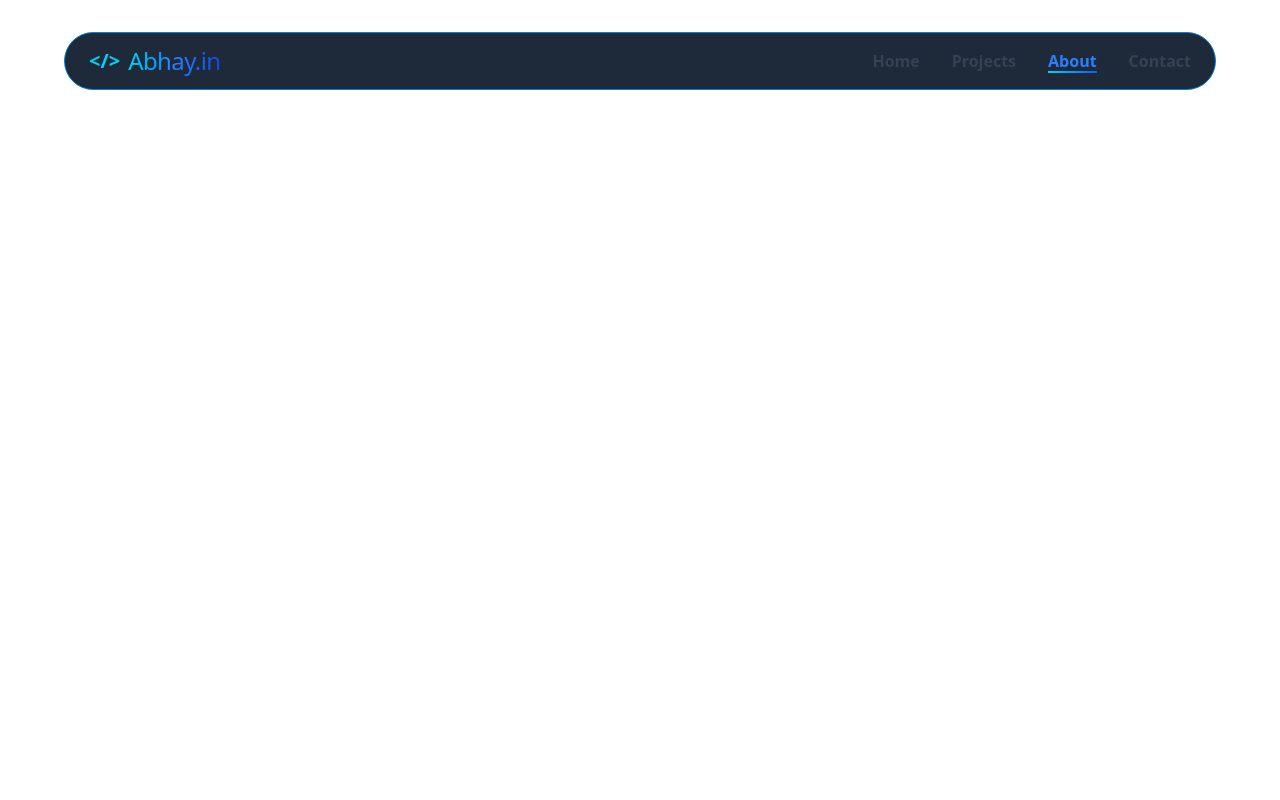
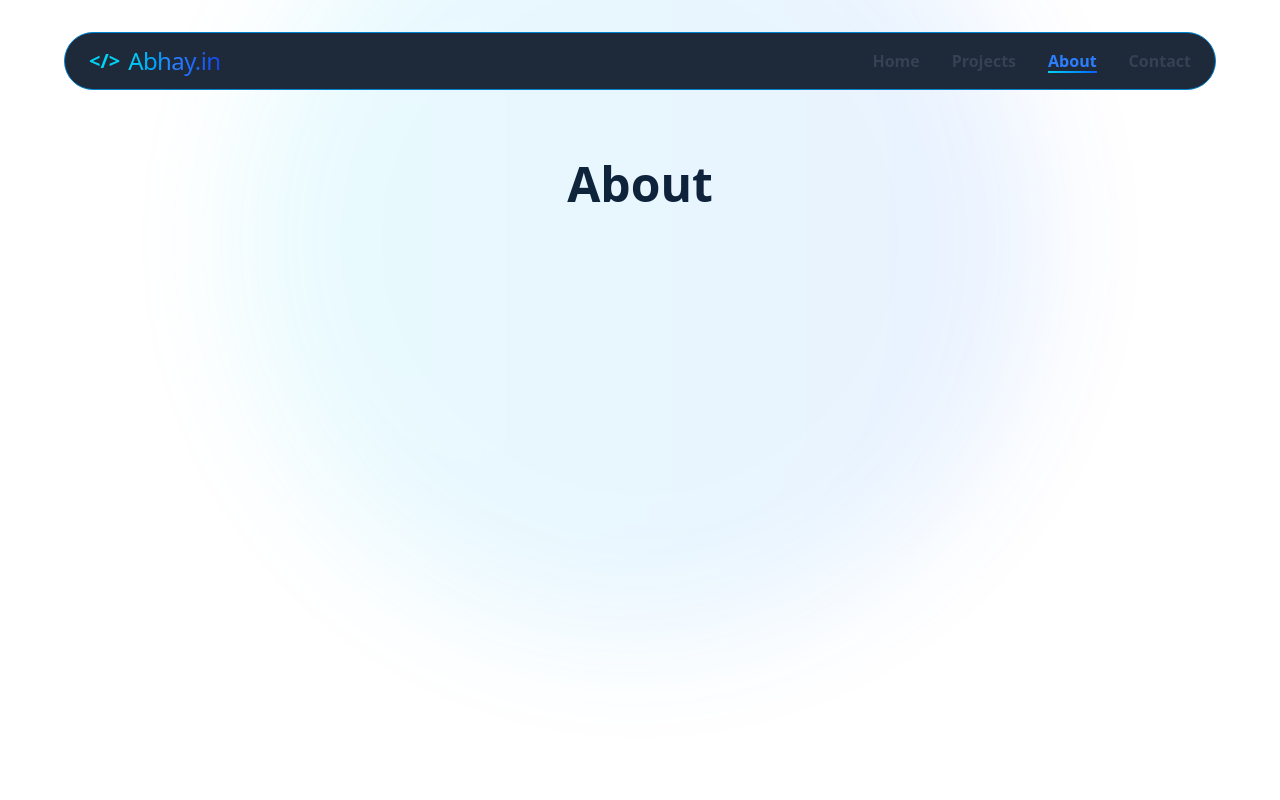
Before and after one commit to abhaydotcom/Portfolio, a React (Vite) app: page /about in a window 1280 px wide. Shown: the top 800 px of the page. Built offline with nearby package versions, Linux system fonts and the light colour scheme.

Commit message:
Makin some chaanges in files

```diff
--- a/src/pages/About.jsx
+++ b/src/pages/About.jsx
@@ -5,7 +5,13 @@ const About = () => {
     <div
     className="relative bg-white dark:bg-gray-900 text-gray-900 dark:text-gray-100 min-h-screen font-sans py-40 px-6 sm:px-12 lg:px-20  overflow-hidden "
     >
+       <div className="absolute inset-0 -z-10 pointer-events-none bg-linear-to-br from-blue-50 via-white to-cyan-50 dark:from-gray-900 dark:via-gray-900 dark:to-blue-950"></div>
+      <div className="absolute -top-40 left-1/2 -translate-x-1/2 w-[800px] h-[800px] pointer-events-none bg-linear-to-r from-cyan-400/30 to-blue-600/30 blur-3xl rounded-full opacity-30"></div>
 
+
+      <h1 className=' font-bold text-5xl text-center'>
+        About
+      </h1>
 
 
       </div>
--- a/src/pages/Projects.jsx
+++ b/src/pages/Projects.jsx
@@ -62,8 +62,8 @@ const Projects = () => {
    className='relative bg-white dark:bg-gray-900 text-gray-900 dark:text-gray-100 min-h-screen font-sans py-40 px-6 sm:px-12 lg:px-20  overflow-hidden  '
    >
 
-     <div className="absolute inset-0 -z-10 pointer-events-none bg-linear-to-br from-blue-50 via-white to-cyan-50 dark:from-gray-900 dark:via-gray-900 dark:to-blue-950"></div>
-      <div className="absolute -top-40 left-1/2 -translate-x-1/2 w-[800px] h-[800px] pointer-events-none bg-linear-to-r from-cyan-400/30 to-blue-600/30 blur-3xl rounded-full opacity-30"></div>
+      <div className="absolute inset-0 -z-10 pointer-events-none bg-linear-to-br from-blue-50 via-white to-cyan-50 dark:from-gray-900 dark:via-gray-900 dark:to-blue-950"></div>
+        <div className="absolute -top-40 left-1/2 -translate-x-1/2 w-[800px] h-[800px] pointer-events-none bg-linear-to-r from-cyan-400/30 to-blue-600/30 blur-3xl rounded-full opacity-30"></div>
 
 
 
```
